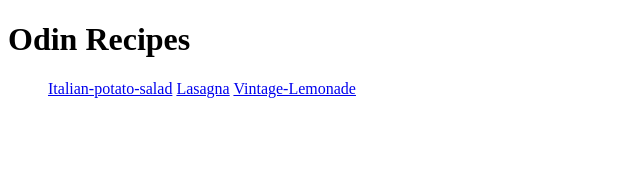
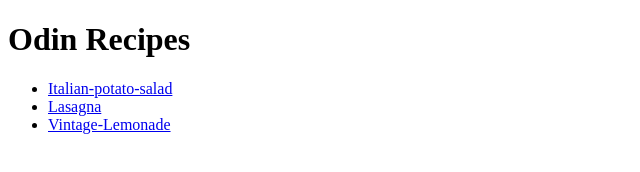
Before and after one commit to Kachite/odin-recipes, a plain HTML site: page index.html in a window 1280 px wide. Shown: the whole page, without its empty margins (0-640 px from the left). Drawn offline with Linux system fonts and the light colour scheme.

Commit message:
Make the items an unordered list

```diff
--- a/index.html
+++ b/index.html
@@ -8,9 +8,10 @@
 <body>
     <h1>Odin Recipes</h1>
     <ul>
-        <a href="recipes/Italian-potato-salad.html">Italian-potato-salad</a>
-        <a href="recipes/Lasagna.html">Lasagna</a>
-        <a href="recipes/vintage-Lemonade.html">Vintage-Lemonade</a>
+        <li><a href="recipes/Italian-potato-salad.html">Italian-potato-salad</a></li>
+        <li><a href="recipes/Lasagna.html">Lasagna</a></li>
+        <li><a href="recipes/vintage-Lemonade.html">Vintage-Lemonade</a></li>
+
     </ul>
 </body>
 </html>
```
